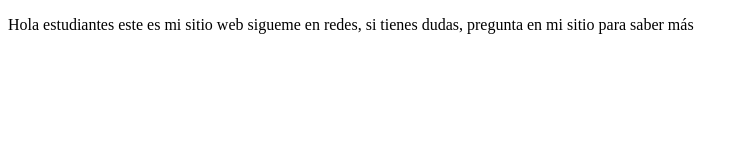
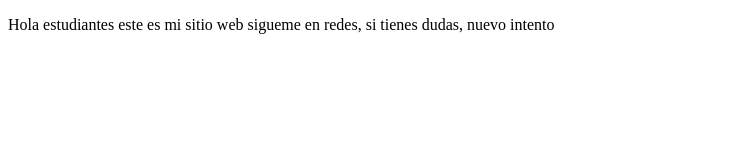
Before and after one commit to Chachojam/DemoCurso, a plain HTML site: page index.html in a window 1280 px wide. Shown: the whole page, without its empty margins (0-748 px from the left). Drawn offline with Linux system fonts and the light colour scheme.

Commit message:
first commit

```diff
--- a/index.html
+++ b/index.html
@@ -8,7 +8,7 @@
 </head>
 <body>
     <p>Hola estudiantes este es mi sitio web
-        sigueme en redes, si tienes dudas, pregunta en mi sitio para saber más
+        sigueme en redes, si tienes dudas, nuevo intento
     </p>
 
 </body>
```
